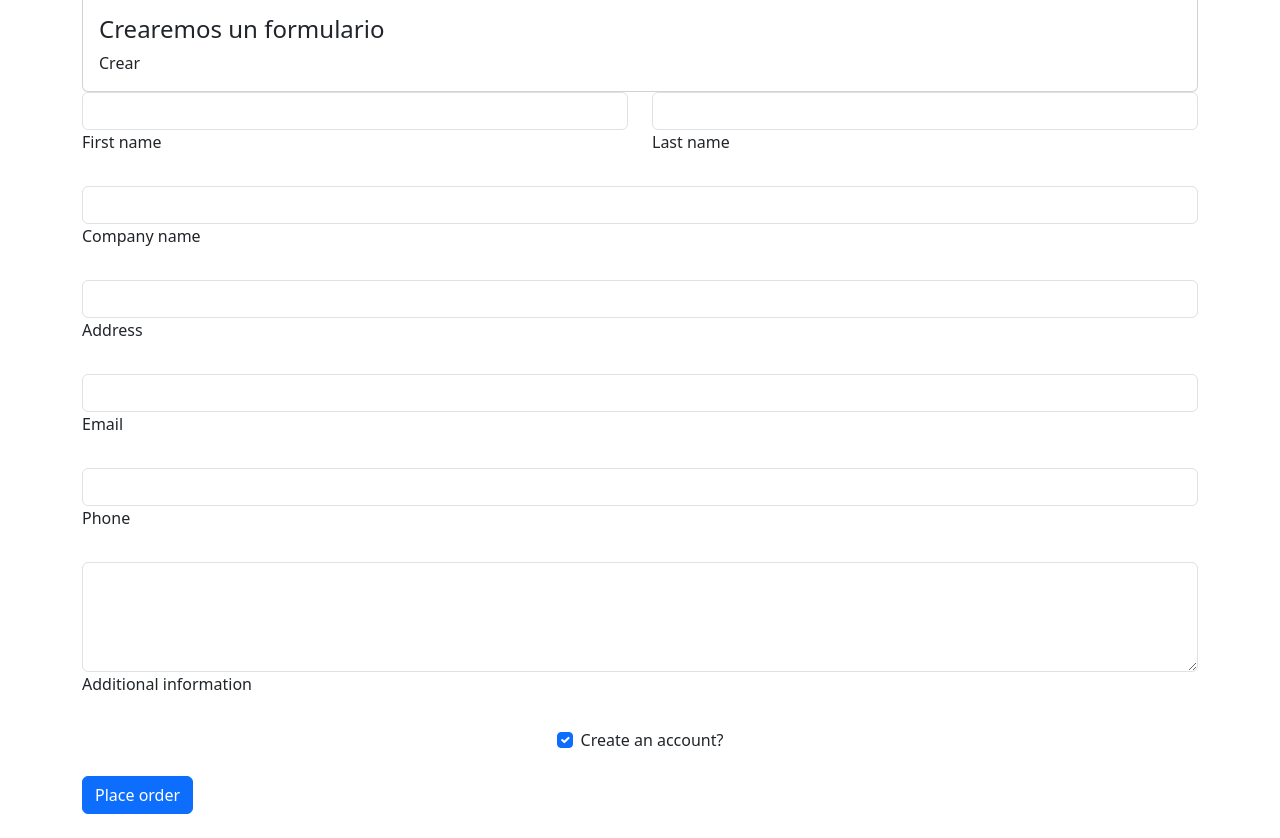
After one commit to josephnsa/py, a Django app: page /habitaciones/crear in a window 1280 px wide. The commit adds this page. Shown: the part 878-1716 px from the top of the page. Run offline with Django 5.2, Linux system fonts and the light colour scheme.

Commit message:
connection data base

```diff
--- a/sistemaVentasHoteleria/libreria/templates/base.html
+++ b/sistemaVentasHoteleria/libreria/templates/base.html
@@ -1,3 +1,4 @@
+{% load static %}
 <!DOCTYPE html>
 <html lang="en">
   <head>
@@ -20,16 +21,16 @@
 
   <body>
     <nav class="nav justify-content-center">
-      <a class="nav-link active" href="#" aria-current="page">Active link</a>
-      <a class="nav-link" href="#">Link</a>
-      <a class="nav-link disabled" href="#">Nosotor</a>
+      <a class="nav-link active" href="{% url 'inicio' %}" aria-current="page">Inicio</a>
+      <a class="nav-link" href="{% url 'nosotros' %}">Nosotros</a>
+      <a class="nav-link active" href="{% url 'habitaciones' %}">Habitaciones</a>
     </nav>
 
     <div class="container">
       <div class="row">
         <div class="col-12">
 
-
+            {% block contenido %}{% endblock %}
         </div>
       </div>
     </div>
--- /dev/null
+++ b/sistemaVentasHoteleria/libreria/templates/habitaciones/crear.html
@@ -0,0 +1,17 @@
+{% extends "base.html" %}
+
+{% block titulo %}
+    Crear
+{% endblock %}
+
+{% block contenido %}
+            <div class="card text-start">
+                <img class="card-img-top" src="holder.js/100px180/" alt="Title" />
+                <div class="card-body">
+                    <h4 class="card-title">Crearemos un formulario</h4>
+                    <p class="card-text">Crear</p>
+                </div>
+            </div>
+
+{% include "habitaciones/form.html" %}
+{% endblock %}
--- /dev/null
+++ b/sistemaVentasHoteleria/libreria/templates/habitaciones/form.html
@@ -0,0 +1,62 @@
+<form>
+  <!-- 2 column grid layout with text inputs for the first and last names -->
+  <div class="row mb-4">
+    <div class="col">
+      <div data-mdb-input-init class="form-outline">
+        <input type="text" id="form6Example1" class="form-control" />
+        <label class="form-label" for="form6Example1">First name</label>
+      </div>
+    </div>
+    <div class="col">
+      <div data-mdb-input-init class="form-outline">
+        <input type="text" id="form6Example2" class="form-control" />
+        <label class="form-label" for="form6Example2">Last name</label>
+      </div>
+    </div>
+  </div>
+
+  <!-- Text input -->
+  <div data-mdb-input-init class="form-outline mb-4">
+    <input type="text" id="form6Example3" class="form-control" />
+    <label class="form-label" for="form6Example3">Company name</label>
+  </div>
+
+  <!-- Text input -->
+  <div data-mdb-input-init class="form-outline mb-4">
+    <input type="text" id="form6Example4" class="form-control" />
+    <label class="form-label" for="form6Example4">Address</label>
+  </div>
+
+  <!-- Email input -->
+  <div data-mdb-input-init class="form-outline mb-4">
+    <input type="email" id="form6Example5" class="form-control" />
+    <label class="form-label" for="form6Example5">Email</label>
+  </div>
+
+  <!-- Number input -->
+  <div data-mdb-input-init class="form-outline mb-4">
+    <input type="number" id="form6Example6" class="form-control" />
+    <label class="form-label" for="form6Example6">Phone</label>
+  </div>
+
+  <!-- Message input -->
+  <div data-mdb-input-init class="form-outline mb-4">
+    <textarea class="form-control" id="form6Example7" rows="4"></textarea>
+    <label class="form-label" for="form6Example7">Additional information</label>
+  </div>
+
+  <!-- Checkbox -->
+  <div class="form-check d-flex justify-content-center mb-4">
+    <input
+      class="form-check-input me-2"
+      type="checkbox"
+      value=""
+      id="form6Example8"
+      checked
+    />
+    <label class="form-check-label" for="form6Example8"> Create an account? </label>
+  </div>
+
+  <!-- Submit button -->
+  <button data-mdb-ripple-init type="button" class="btn btn-primary btn-block mb-4">Place order</button>
+</form>
--- a/sistemaVentasHoteleria/libreria/urls.py
+++ b/sistemaVentasHoteleria/libreria/urls.py
@@ -4,4 +4,8 @@ from . import views
 urlpatterns = [
     path('', views.inicio, name='inicio'),
     path('nosotros', views.nosotros, name='nosotros'),
+    path('habitaciones', views.habitaciones, name='habitaciones'),
+    path('habitaciones/crear', views.crear_habitacion, name='crear'),
+    path('habitaciones/editar', views.editar, name='editar'),
+
 ]
--- a/sistemaVentasHoteleria/libreria/views.py
+++ b/sistemaVentasHoteleria/libreria/views.py
@@ -2,7 +2,13 @@ from django.shortcuts import render
 from django.http import HttpResponse
 # Create your views here.
 def inicio(request):
-    return HttpResponse('<h1> Bienvenido Debeloteca</h1>')
+    return render(request, 'paginas/Inicio.html')
 
 def nosotros(request):
     return  render (request, 'paginas/nosotros.html')
+def habitaciones(request):
+    return  render (request, 'habitaciones/index.html')
+def crear_habitacion(request):
+    return render ( request, 'habitaciones/crear.html')
+def editar(request):
+    return render ( request, 'habitaciones/editar.html')
--- a/sistemaVentasHoteleria/sistemaVentasHoteleria/__init__.py
+++ b/sistemaVentasHoteleria/sistemaVentasHoteleria/__init__.py
@@ -0,0 +1,2 @@
+import  pymysql
+pymysql.install_as_MySQLdb()
```
Also changed, not shown: sistemaVentasHoteleria/libreria/templates/habitaciones/editar.html (added, +19 -0 lines), sistemaVentasHoteleria/libreria/templates/habitaciones/index.html (added, +52 -0 lines), sistemaVentasHoteleria/libreria/templates/paginas/Inicio.html (added, +52 -0 lines), sistemaVentasHoteleria/libreria/templates/paginas/nosotros.html (+11 -13 lines), sistemaVentasHoteleria/sistemaVentasHoteleria/settings.py (+7 -2 lines).
